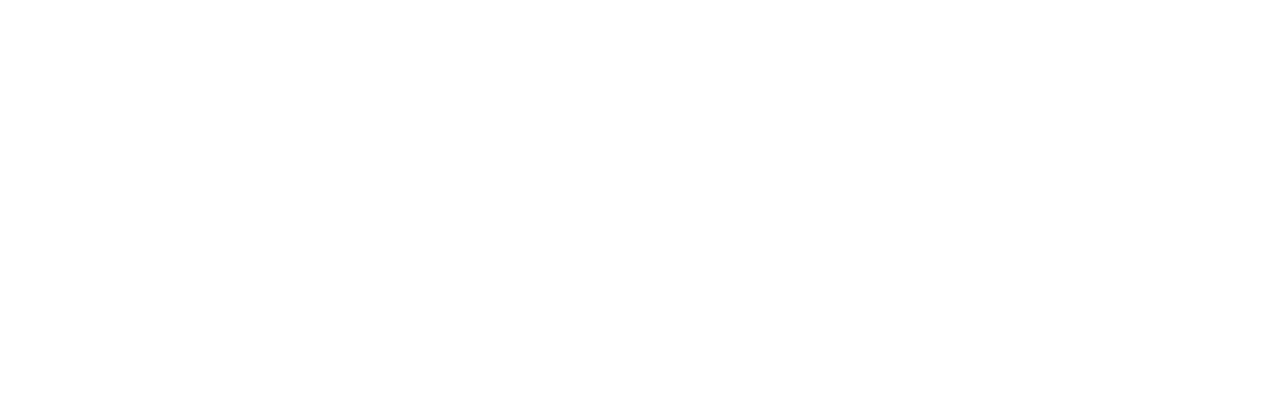
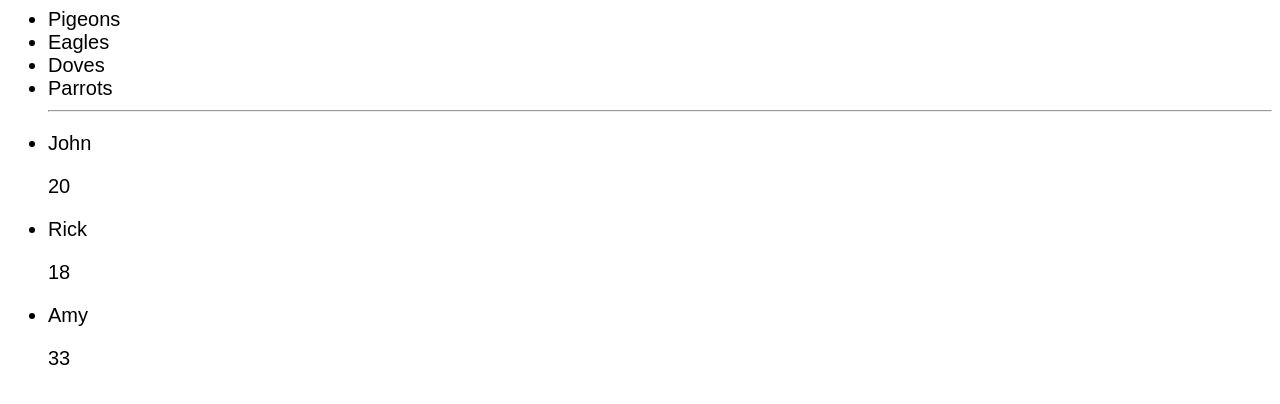
Before and after one commit to silvamha/section-2-22-STARTER, a plain HTML site: page index.html in a window 1280 px wide. Drawn offline with nearby package versions, Linux system fonts and the light colour scheme.

Commit message:
Add bird list and person details to app

```diff
--- a/index.html
+++ b/index.html
@@ -7,9 +7,29 @@
 </head>
 
 <body>
-  <div id="app"></div>
+  <div id="app">
+<ul>
+  <li v-for="(bird, index) in birds":class='bird'>
+{{ bird }}
+  </li>
 
-  <script src="https://unpkg.com/vue@next"></script>
+  <hr />
+
+</ul>
+
+<ul v-for="person in people">
+  <li>
+<div>
+  <p>{{ person.name}}</p>
+</div>
+<div>
+  <p>{{person.age}}</p>
+</div>
+  </li>
+</ul>
+  </div>
+
+  <script src="https://unpkg.com/vue@3/dist/vue.global.js"></script>
   <script src="app.js"></script>
 </body>
 
```
